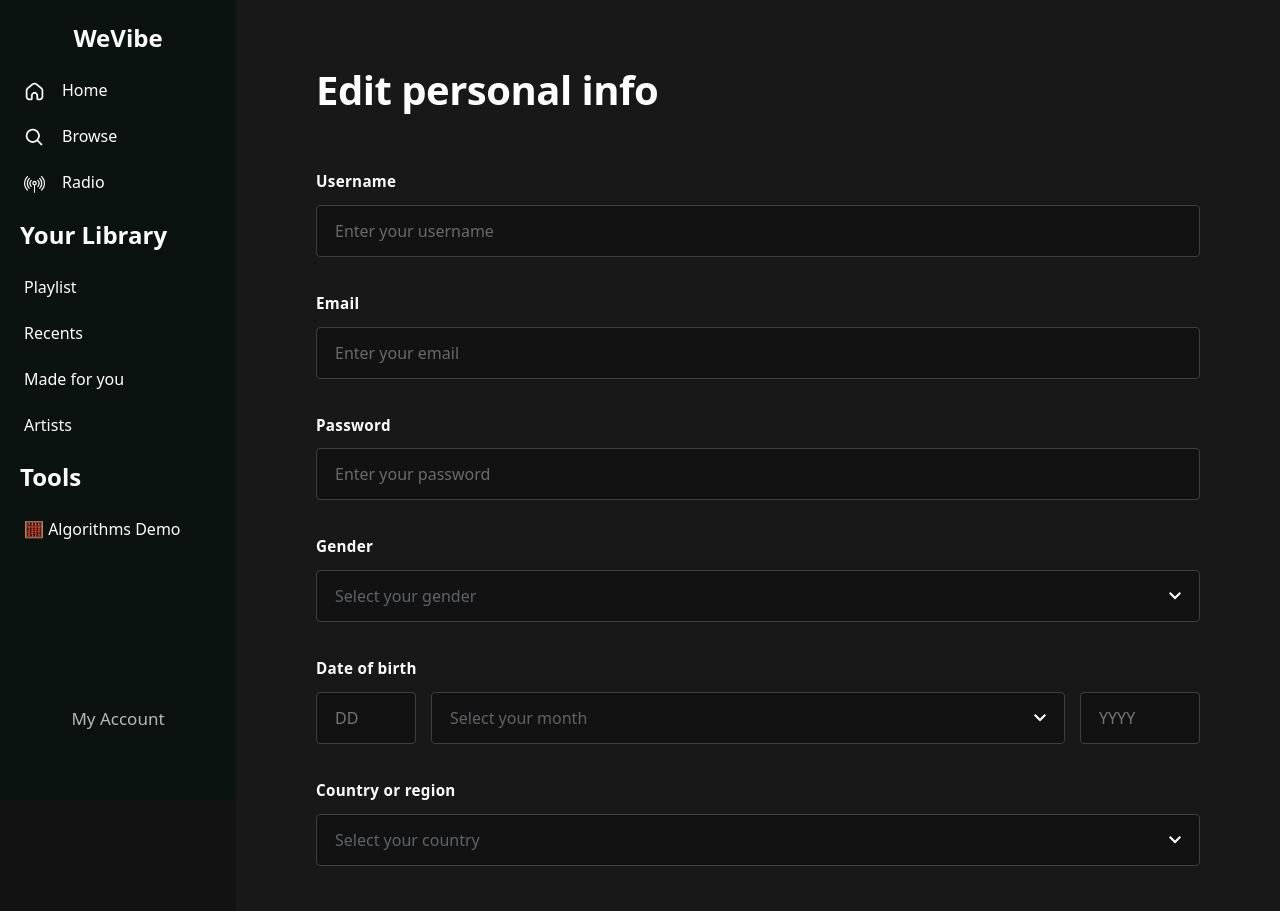
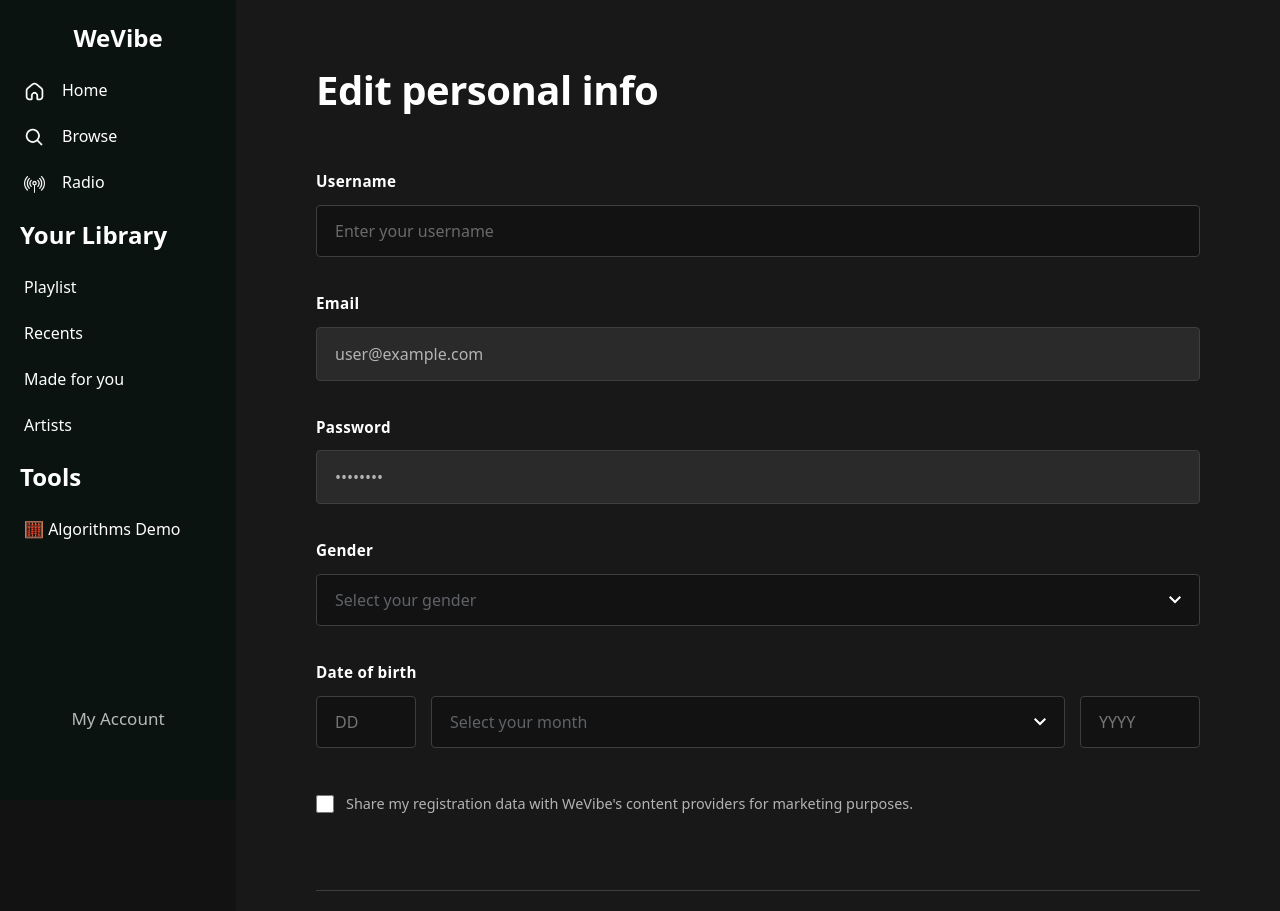
Before and after one commit to ElleBabaran/We-Vibe, a React (Vite) app: page /acc in a window 1280 px wide. Shown: the top 911 px of the page. Built offline with nearby package versions, Linux system fonts and the light colour scheme.

Commit message:
Refactor Account form to disable email and password editing
Co-authored-by: babaranelle <babaranelle@gmail.com>

```diff
--- a/src/Account.css
+++ b/src/Account.css
@@ -58,9 +58,14 @@
 
 .form-value-display {
   font-size: 1rem;
-  color: #fff;
-  padding: 14px 0;
-  background-color: transparent;
+  color: #b3b3b3;
+  padding: 14px 18px;
+  background-color: #2a2a2a;
+  border: 1px solid #3e3e3e;
+  border-radius: 4px;
+  font-family: system-ui, Avenir, Helvetica, Arial, sans-serif;
+  user-select: none;
+  cursor: not-allowed;
 }
 
 .form-input,
--- a/src/Account.jsx
+++ b/src/Account.jsx
@@ -8,17 +8,20 @@ export default function Account() {
   const navigate = useNavigate();
   const [formData, setFormData] = useState({
     username: "",
-    email: "",
-    password: "",
+    email: "user@example.com", // This will be populated from user data
+    password: "••••••••", // Masked password display
     gender: "",
     birthDay: "",
     birthMonth: "",
-    birthYear: "",
-    country: ""
+    birthYear: ""
   });
 
   const handleInputChange = (e) => {
     const { name, value } = e.target;
+    // Only allow changes to editable fields
+    if (name === 'email' || name === 'password') {
+      return; // Prevent changes to email and password
+    }
     setFormData(prev => ({
       ...prev,
       [name]: value
@@ -71,26 +74,16 @@ export default function Account() {
 
               <div className="form-group">
                 <label className="form-label">Email</label>
-                <input
-                  type="email"
-                  name="email"
-                  className="form-input"
-                  placeholder="Enter your email"
-                  value={formData.email}
-                  onChange={handleInputChange}
-                />
+                <div className="form-value-display">
+                  {formData.email}
+                </div>
               </div>
 
               <div className="form-group">
                 <label className="form-label">Password</label>
-                <input
-                  type="password"
-                  name="password"
-                  className="form-input"
-                  placeholder="Enter your password"
-                  value={formData.password}
-                  onChange={handleInputChange}
-                />
+                <div className="form-value-display">
+                  {formData.password}
+                </div>
               </div>
 
               <div className="form-group">
@@ -153,30 +146,6 @@ export default function Account() {
                 </div>
               </div>
 
-              <div className="form-group">
-                <label className="form-label">Country or region</label>
-                <select
-                  name="country"
-                  className="form-select"
-                  value={formData.country}
-                  onChange={handleInputChange}
-                  required // Make selection mandatory
-                >
-                  <option value="" disabled hidden>
-                      Select your country
-                  </option>
-                  <option value="Philippines">Philippines</option>
-                  <option value="United States">United States</option>
-                  <option value="United Kingdom">United Kingdom</option>
-                  <option value="Canada">Canada</option>
-                  <option value="Australia">Australia</option>
-                  <option value="Japan">Japan</option>
-                  <option value="South Korea">South Korea</option>
-                  <option value="Singapore">Singapore</option>
-                  <option value="Malaysia">Malaysia</option>
-                  <option value="Thailand">Thailand</option>
-                </select>
-              </div>
 
               <div className="form-group checkbox-group">
                 <label className="checkbox-label">
```
